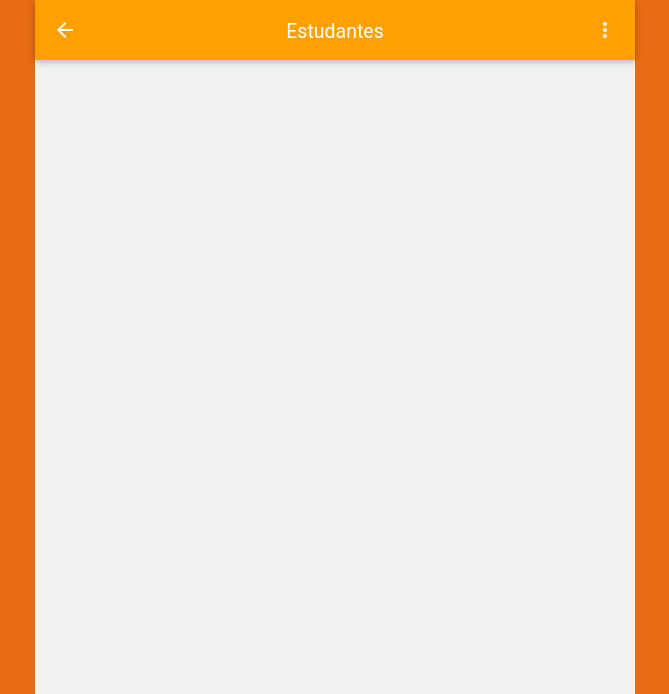
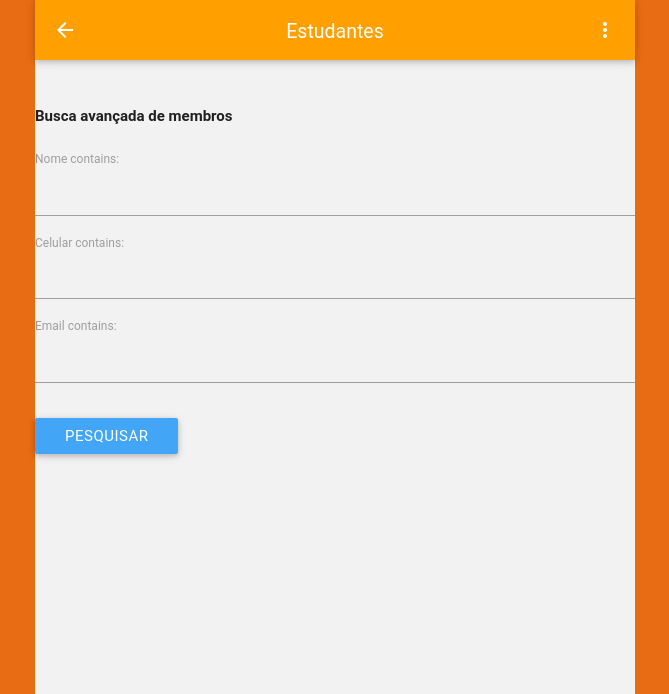
Before and after one commit to alexsteeve/escoladasnacoesbranch, a Django app: page /search2/ in a window 1280 px wide. Shown: the top 694 px of the page, without its empty margins (305-974 px from the left). Run offline with Django 3.2, Linux system fonts and the light colour scheme; data that the repository does not hold is empty; some libraries are stand-ins or nearby versions.

Commit message:
Testando a pesquisa no novo site

```diff
--- a/website/templates/website/busca_avancada2.html
+++ b/website/templates/website/busca_avancada2.html
@@ -67,6 +67,28 @@
         <br>
         <br>
         <br>
+          <form method="get">
+            <div class="well">
+              <h4 style="margin-top: 0">Busca avançada de membros</h4>
+              <div class="row">
+                <div class="form-group col-sm-4 col-md-3">
+                  {{ filter.form.nome.label_tag }}
+                  {% render_field filter.form.nome class="form-control" %}
+                </div>
+                <div class="form-group col-sm-4 col-md-3">
+                  {{ filter.form.celular.label_tag }}
+                  {% render_field filter.form.celular class="form-control" %}
+                </div>
+                <div class="form-group col-sm-4 col-md-3">
+                  {{ filter.form.email.label_tag }}
+                  {% render_field filter.form.email class="form-control" %}
+                </div>
+              </div>
+              <button type="submit" class="btn btn-primary">
+                <span class="glyphicon glyphicon-search"></span> Pesquisar
+              </button>
+            </div>
+          </form>
         {% for user in filter.qs %}
 
             <h6 class="container blue-grey-text"></h6>
@@ -82,15 +104,5 @@
 
 </div><!--/.current-page-->
 
-<script src="js/vendor/jquery.min.js"></script>
-<script src="js/vendor/materialize-0.97.0.min.js"></script>
-<script src="js/spa.js"></script>
-<script src="js/main.js"></script>
-<script src="js/install.js"></script>
-
-<script src="js/pagamento.js"></script>
-<script src="js/vendor/quagga.min.js"></script>
-<script src="js/barcode.js"></script>
-
 </body>
 </html>
```
Lines whose indentation alone changed are shown as unchanged.
